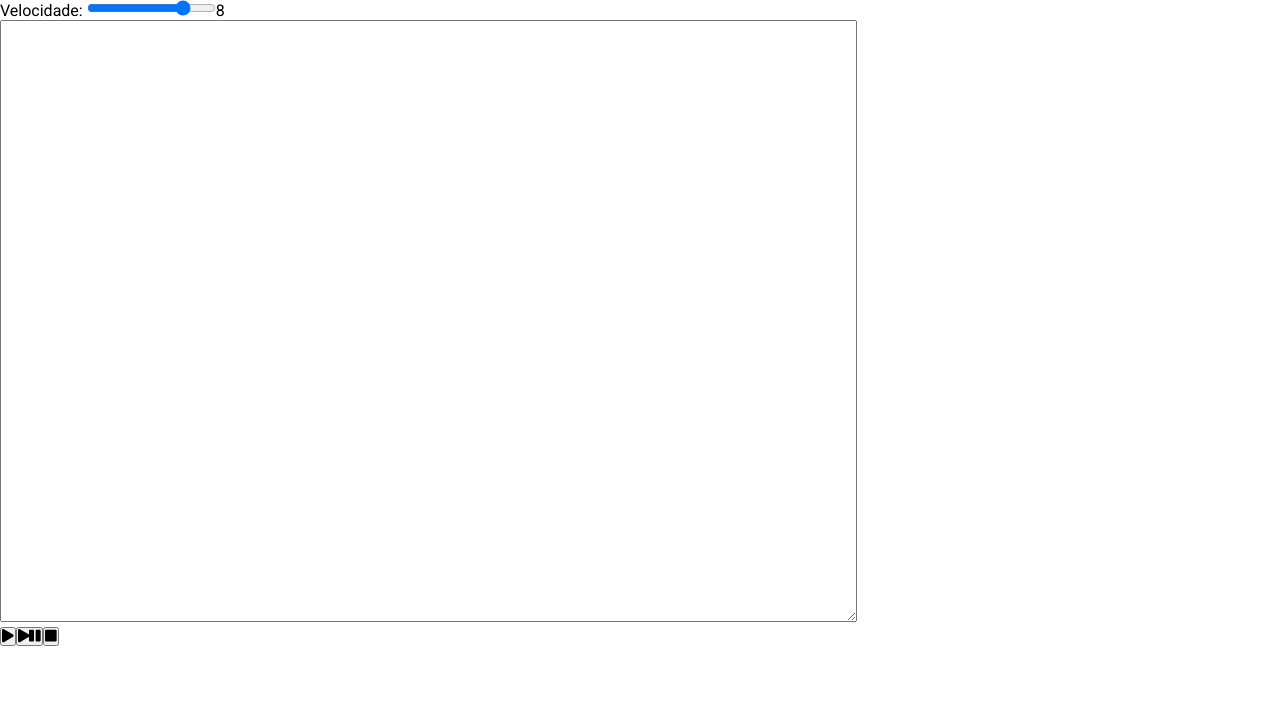
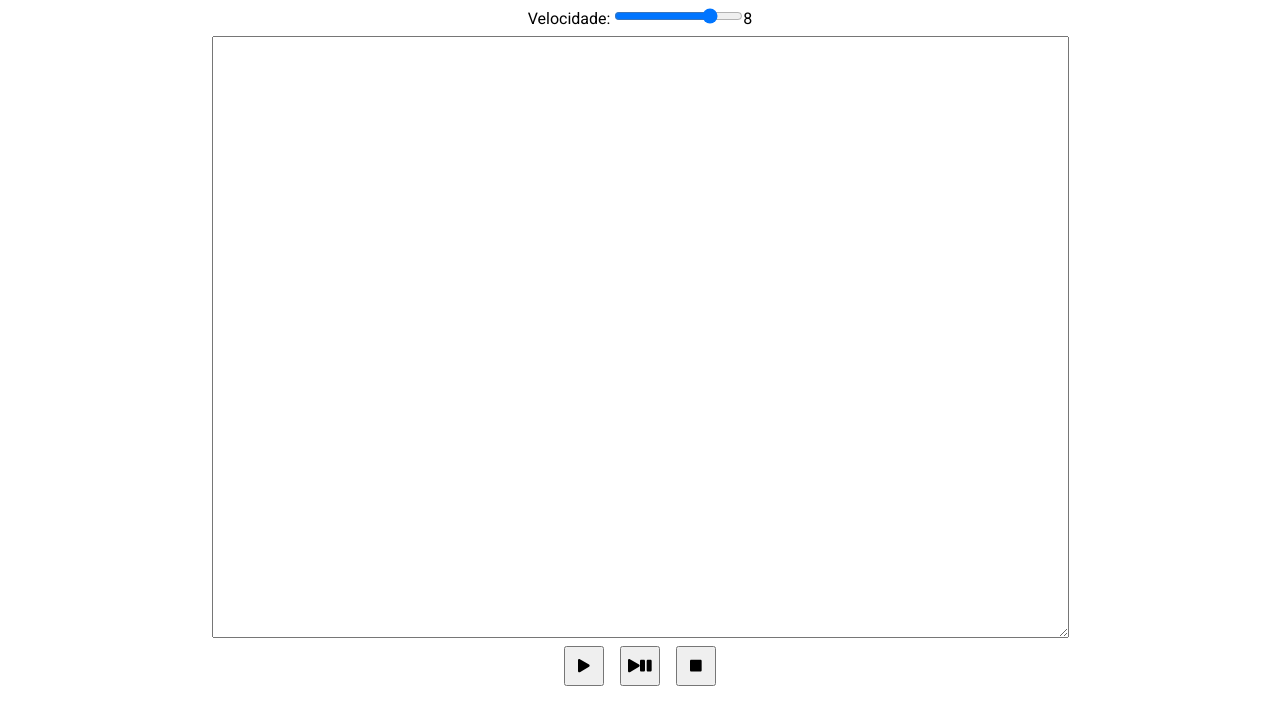
Before and after one commit to joilsonLeal/engine-speech, a React (Create React App) app: page / in a window 1280 px wide. Shown: the top 724 px of the page. Built offline with nearby package versions, Linux system fonts and the light colour scheme.

Commit message:
chore: add Button, Container and Options style

```diff
--- a/src/components/Speech/index.tsx
+++ b/src/components/Speech/index.tsx
@@ -2,7 +2,7 @@ import React, { FormEvent, useState } from 'react';
 
 import { FontAwesomeIcon } from '@fortawesome/react-fontawesome';
 import { faPlay, faPause, faStop } from '@fortawesome/free-solid-svg-icons';
-import { Container } from './styles';
+import { Button, Container, Options } from './styles';
 
 const Speech: React.FC = () => {
     const utterance = new SpeechSynthesisUtterance();
@@ -32,34 +32,29 @@ const Speech: React.FC = () => {
 
     return (
         <>
-            <div className="App">
-                <div className="main">
-                    <div className="options">
-                        <div>
+            <Container>
+                <Options>
                     <label htmlFor="rate">Velocidade: </label>
                     <input id="rate" type="range" min="1" max="10" step="1" defaultValue="8" onChange={e => changeRate(e.target.value)} />
                     <span id="rate-text">{rate}</span>
-                        </div>
-                    </div>
-                    <div>
+                </Options>
+            </Container>
+            <Container>
                 <textarea name="speech" id="speech" onChange={e => setText(e.target.value) } cols={120} rows={40}></textarea>
                 <span id="speech-size"></span>
-                    </div>
-                    <div>
-                        <button onClick={startSpeech}>
+            </Container>
+            <Container>
+                <Button onClick={startSpeech}>
                     <FontAwesomeIcon icon={faPlay} />
-                        </button>
-                        <button onClick={pauseSpeech}>
+                </Button>
+                <Button onClick={pauseSpeech}>
                     <FontAwesomeIcon icon={faPlay} />
                     <FontAwesomeIcon icon={faPause} />
-                        </button>
-                        <button onClick={stopSpeech}>
+                </Button>
+                <Button onClick={stopSpeech}>
                     <FontAwesomeIcon icon={faStop} />
-                        </button>
-                    </div>
-                </div>
-
-            </div>
+                </Button>
+            </Container>
         </>
     )
 }
--- a/src/components/Speech/styles.ts
+++ b/src/components/Speech/styles.ts
@@ -1,7 +1,17 @@
-import { createGlobalStyle } from 'styled-components';
+import styled from 'styled-components';
 
-export const Container = createGlobalStyle`
-    div {
-        font-size: 16px;
-    }
+export const Button = styled.button`
+    width: 40px;
+    height: 40px;
+    margin: 8px;
 `
+
+export const Container = styled.div`
+    display: flex;
+    align-items: center;
+    justify-content: center;
+`
+
+export const Options = styled.div`
+    margin: 8px;
+`
```
Lines whose indentation alone changed are shown as unchanged.
